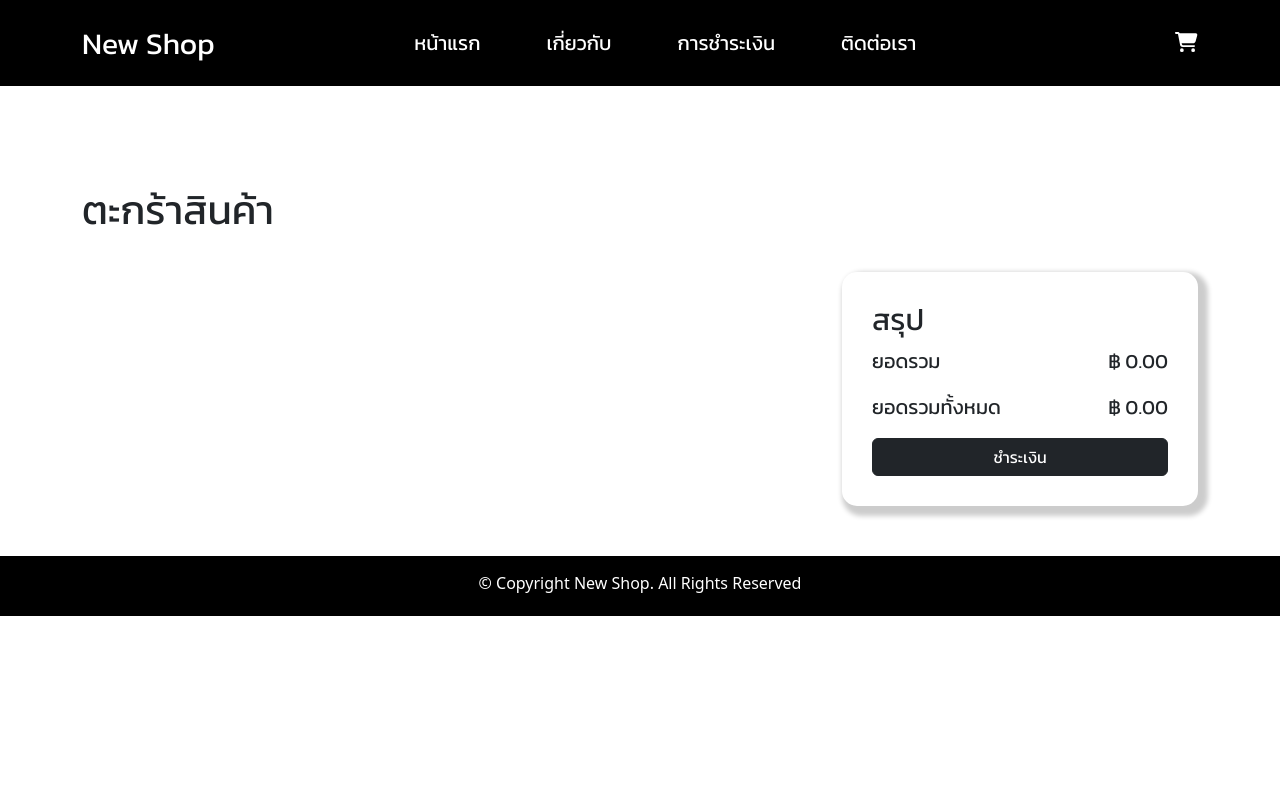
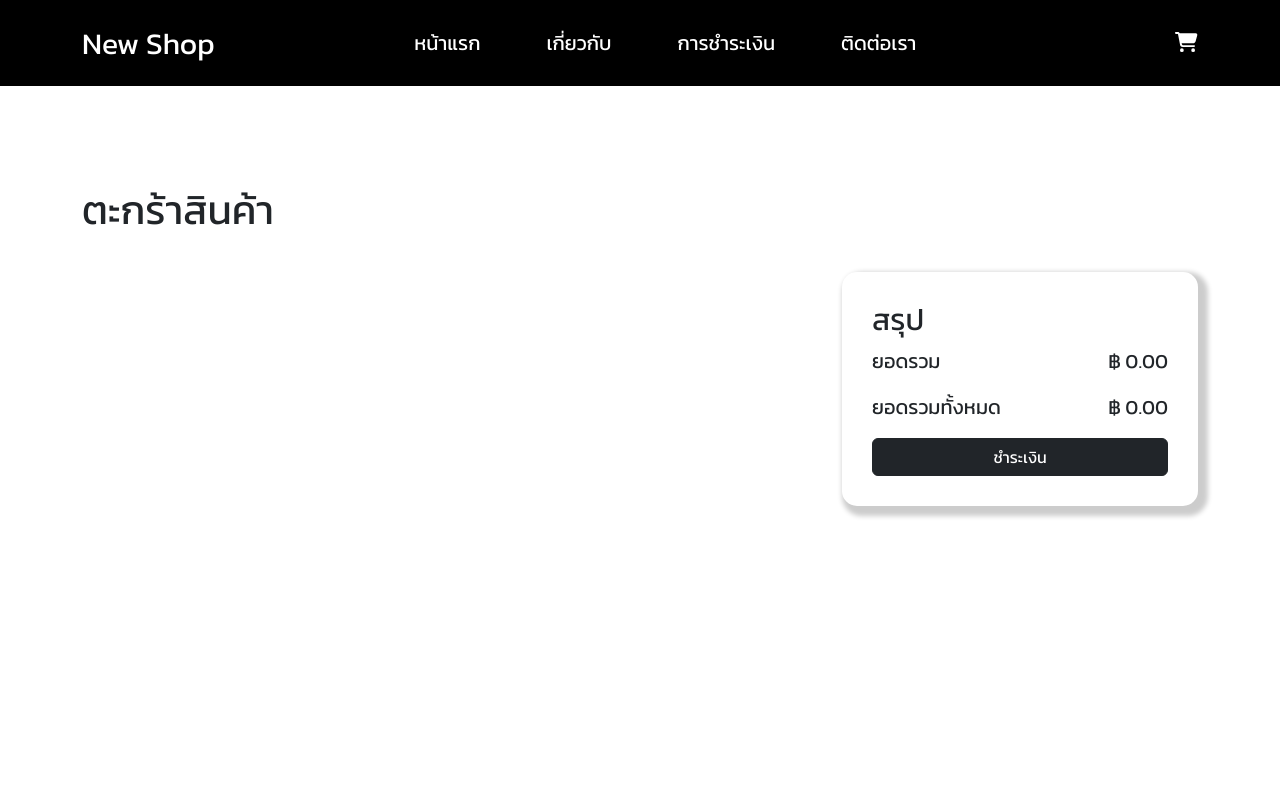
Before and after one commit to kittisak191/Api-shop, a React (Vite) app: page /list in a window 1280 px wide. Shown: the top 800 px of the page. Built offline with nearby package versions, Linux system fonts and the light colour scheme.

Commit message:
first commit

```diff
--- a/package.json
+++ b/package.json
@@ -5,7 +5,7 @@
   "type": "module",
   "scripts": {
     "dev": "vite",
-    "build": "tsc && vite build && npm run build",
+    "build": "vite build",
     "lint": "eslint src --ext ts,tsx --report-unused-disable-directives --max-warnings 0",
     "preview": "vite preview"
   },
--- a/src/component/List.tsx
+++ b/src/component/List.tsx
@@ -25,17 +25,12 @@ interface ListProps {
 }
 
 function List({
-  addToCart,
   cart,
   counts,
   handleAddItem,
   handleDropItem,
   handleDelete,
 }: ListProps) {
-  const handleAddToCart = (item: Product) => {
-    addToCart(item);
-  };
-
   const totalPricePerItem = cart.map(
     (item, index) => item.price * counts[index]
   );
--- a/src/component/about.css
+++ b/src/component/about.css
@@ -1,5 +1,6 @@
 .about-container {
   font-family: "Kanit", sans-serif;
+  min-height: 100vh;
   margin-top: 100px;
   margin-bottom: 50px;
 }
--- a/src/component/contact.css
+++ b/src/component/contact.css
@@ -1,4 +1,5 @@
 .contact-container {
+  min-height: 100vh;
   font-family: "Kanit", sans-serif;
   margin-top: 100px;
   margin-bottom: 50px;
--- a/src/component/form.css
+++ b/src/component/form.css
@@ -1,4 +1,5 @@
 .form-container {
+  min-height: 100vh;
   font-family: "Kanit", sans-serif;
   margin-top: 100px;
   margin-bottom: 50px;
--- a/src/component/item.css
+++ b/src/component/item.css
@@ -1,6 +1,3 @@
-.container {
-  margin-bottom: 50px;
-}
 .swiper {
   height: 600px;
   margin-bottom: 100px;
--- a/src/component/list.css
+++ b/src/component/list.css
@@ -1,4 +1,5 @@
 .list-container {
+  min-height: 100vh;
   font-family: "Kanit", sans-serif;
   margin-top: 100px;
 }
```
